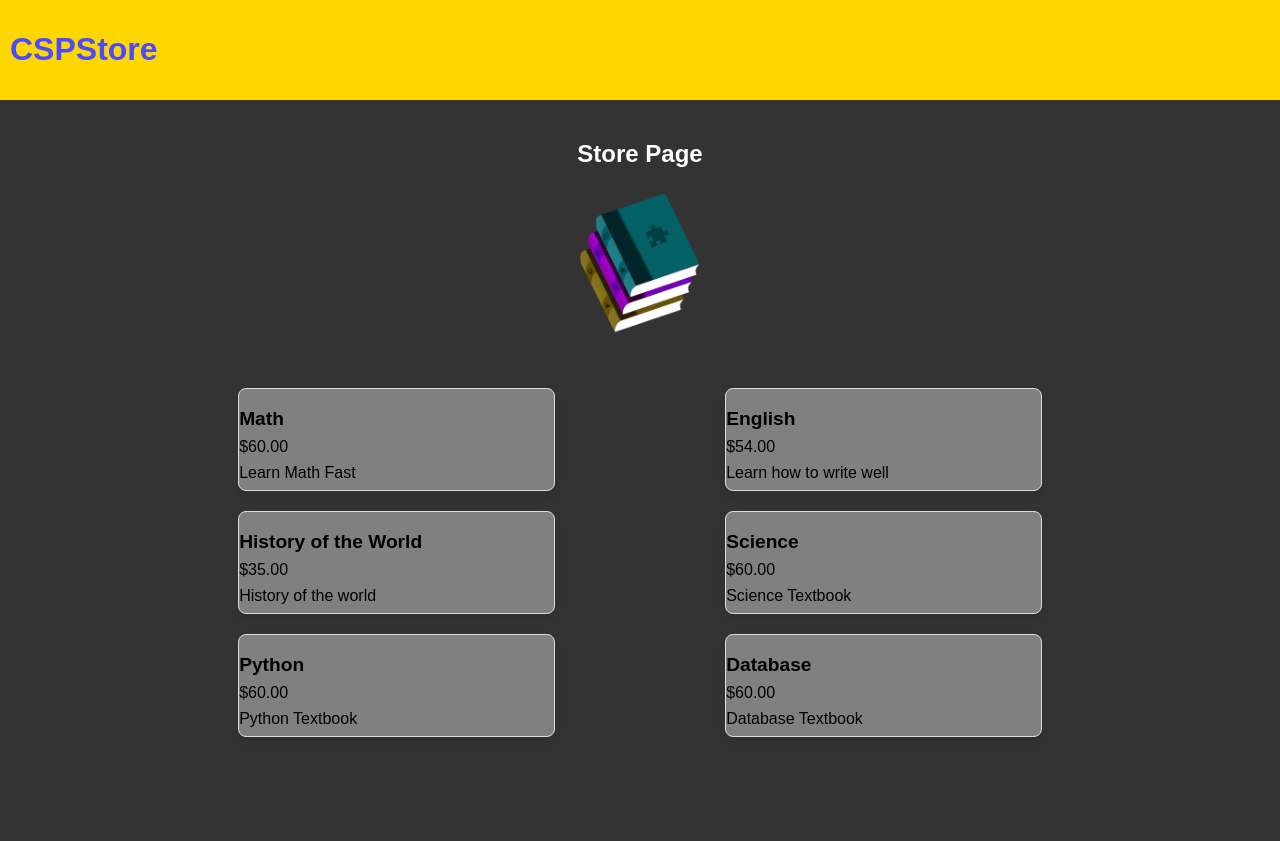
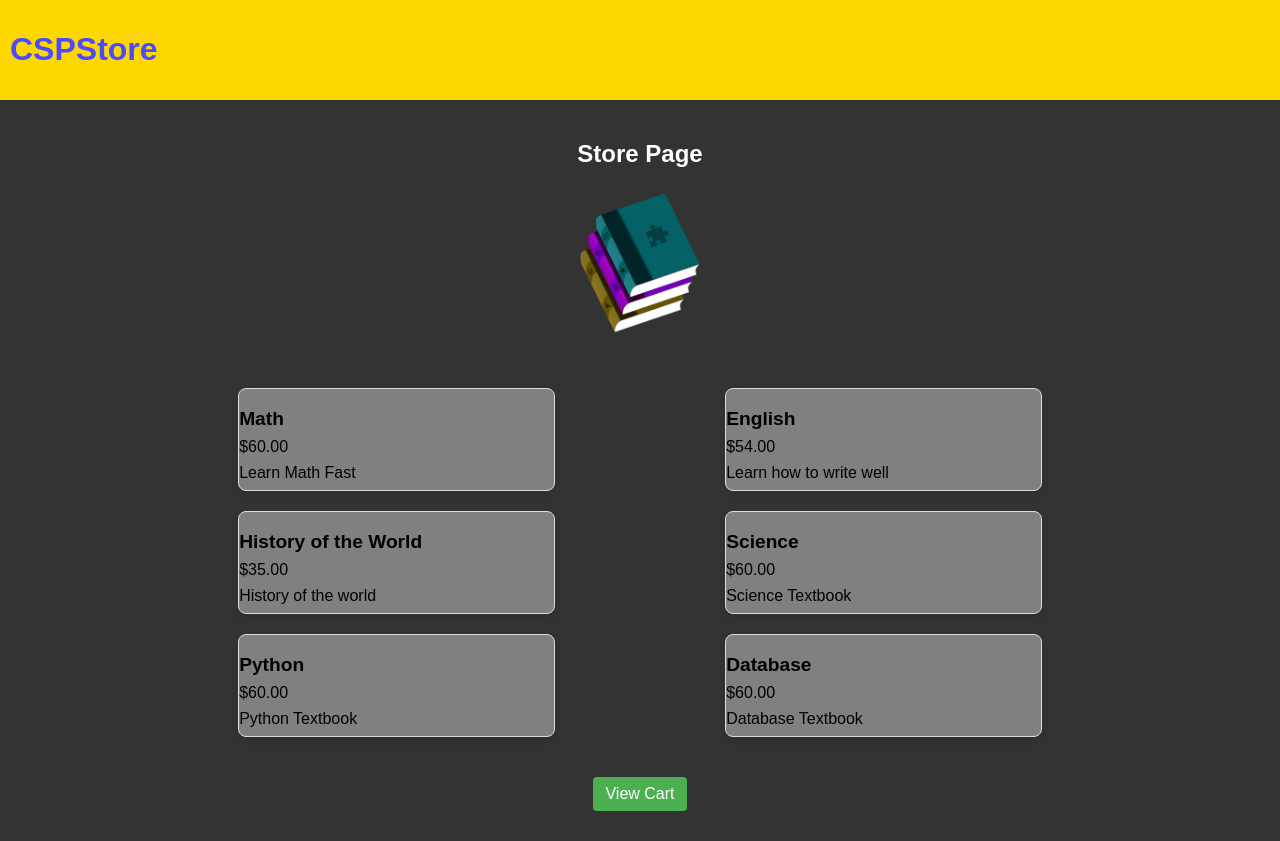
Before and after one commit to prankeb/cspStore, a React (Create React App) app: page /cart in a window 1280 px wide. Both pictures are taken after typing "Sample", "Sample123" into the empty fields and a click on the button "Login". Before the commit the page ends 800 px from the top, so only its background shows below. Built offline with nearby package versions, Linux system fonts and the light colour scheme.

Commit message:
adds cart to website

```diff
--- a/package.json
+++ b/package.json
@@ -9,6 +9,7 @@
     "react": "^18.2.0",
     "react-dom": "^18.2.0",
     "react-scripts": "5.0.1",
+    "styled-components": "^6.1.8",
     "url": "^0.11.3",
     "web-vitals": "^2.1.4"
   },
--- a/src/App.css
+++ b/src/App.css
@@ -159,3 +159,20 @@ button {
   margin-bottom: 8px;
   width: 100%;
 }
+
+#cartButton {
+  background-color: #4CAF50;
+  color: white;
+  padding: 8px 12px; /* Adjust padding to make it more compact */
+  border: none;
+  border-radius: 4px;
+  cursor: pointer;
+  font-size: 16px;
+  display: block;
+  margin: 10px auto;
+  box-sizing: border-box; /* Add this line */
+}
+
+#cartButton:hover {
+  background-color: #45a049;
+}
--- a/src/App.js
+++ b/src/App.js
@@ -2,7 +2,7 @@ import React, { useState } from 'react';
 import './App.css';
 import Header from './Header';
 import LoginPage from './LoginPage';
-import StorePage from './StorePage';
+import Products from './StorePage';
 
 
 //the main Component displays the header and then the main page
@@ -31,7 +31,7 @@ function MainPage(){
     return (
         <div>
             {isLoggedIn ? (
-                <StorePage />
+                <Products />
             ) : (
                 <LoginPage onLoginSubmit={handleLoginSubmit} />
             )}
--- /dev/null
+++ b/src/Cart.js
@@ -0,0 +1,99 @@
+
+import { Component } from 'react';
+import styled from 'styled-components';
+
+//Styles from a react libary to style components
+const CartItemContainer = styled.ul`
+  list-style: none;
+  padding: 0;
+`;
+
+const CartItem = styled.li`
+  border: 1px solid #ccc;
+  padding: 10px;
+  margin-bottom: 10px;
+  background-color: grey;
+  color: black;
+`;
+
+const Button = styled.button`
+    display: block;
+    margin: 0 auto;
+    ;`
+
+
+//Cart component, its passed the cart list, onClone and onRemoveItem as props
+export default function Cart({ cart, onClose, onRemoveItem}) {
+    //Displays title, checks if cart is empty, if not displays the items
+    return (
+      <div className='Cart'>
+        <CartTitle />
+        {cart.length === 0 ? (
+          <p>Your cart is empty.</p>
+        ) : (
+        <Items items={cart} onRemoveItem={onRemoveItem} />
+        )}
+        <CloseButton onClose={onClose} />
+      </div>
+    );
+  }
+
+
+  //Title of the cart page
+  function CartTitle(){
+    return(
+        <h2>Your Cart</h2>
+    )
+  }
+//Button for closing the cart, when clicked the store page is shown
+  function CloseButton( {onClose}) {
+    return(
+        <Button>
+            <button  onClick={onClose}>Close Cart</button>
+        </Button>
+    )
+  }
+
+  //Component for showing the item list in the cart
+  class Items extends Component {
+
+
+     componentWillMount() {
+        this.setState({ activities: this.props.items || [] });
+     }
+
+     componentDidUpdate(nextProps) {
+        if (this.props.items !== nextProps.items) {
+            this.setState({ activities: nextProps.items || [] });
+     }
+    }
+
+     componentWillUnmount() {
+        console.log("items Unmounted");
+     }
+
+
+     handleRemoveItem = (itemId) => {
+        this.props.onRemoveItem(itemId);
+      }
+
+      render() {
+        const { items } = this.props;
+
+        //Displays the list with a remove item button
+        return (
+            <CartItemContainer>
+                <ul>
+                {items.map((item) => (
+                    <CartItem key={item.id}>
+                        <h3>{item.name}</h3>
+                        <p>Price: ${item.price}</p>
+                        <p>Description: {item.description}</p>
+                        <button onClick={() => this.handleRemoveItem(item.id)}>Remove</button>
+                    </CartItem>
+                    ))}
+                </ul>
+            </CartItemContainer>
+      );
+    }
+  }
--- a/src/StorePage.js
+++ b/src/StorePage.js
@@ -1,11 +1,15 @@
 import './App.css';
 import React, { useState, useEffect } from 'react';
+import Cart from './Cart';
 
-//Main function is store page
-export default function StorePage(){
+//Main function is for displaying products
+export default function Products(){
     const [books, setBooks] = useState([]);
     //Selected book starts out null
     const [selectedBook, setSelectedBook] = useState(null);
+    //Variables for the cart as a list and the usestate for showing the cart page
+    const [cart, setCart] = useState([]);
+    const [showCart, setShowCart] = useState(false);
 
     //Fetches the json file with book data
     //uses the data to use as book info
@@ -22,6 +26,40 @@ export default function StorePage(){
         setSelectedBook(book);
     };
 
+    //adds book to cart and includes books that were already in the cart
+    const handleAddToCart = book => {
+        setCart(prevCart => [...prevCart, book]);
+      };
+
+    //When the cart is clicked it will display the cart page
+    const handleCartClick = () => {
+        setShowCart(!showCart);
+      };
+
+      //removes item from the cart
+      const handleRemoveItem = (itemId) => {
+        setCart((prevCart) => prevCart.filter((item) => item.id !== itemId));
+      };
+
+    //displays cart if it was clicked otherwise displays the store page
+    return(
+        <div>
+            {showCart ? (
+                <Cart cart={cart} onClose={() => setShowCart(false)} onRemoveItem={handleRemoveItem} />
+            ) : (
+                <StorePage
+                    books={books}
+                    selectedBook={selectedBook}
+                    onBookClick={handleBookClick}
+                    onAddToCart={handleAddToCart}
+                    onCartClick={handleCartClick}
+                />
+            )}
+        </div>
+    );
+            }
+
+    function StorePage({ books, selectedBook, onBookClick, onAddToCart, onCartClick, showCart, cart }){
     //Displays the title and image component
     //Also displays booklist component
     //Displays the selected book if one is selected
@@ -31,7 +69,7 @@ export default function StorePage(){
             <StoreImage />
             <div className='StoreContent'>
             <div className='BookList'>
-                <BookList books={books} onBookClick={handleBookClick} selectedBook={selectedBook} setSelectedBook={setSelectedBook} />
+                <BookList books={books} onBookClick={onBookClick} selectedBook={selectedBook} setSelectedBook={onBookClick} />
             </div>
             {selectedBook && (
                 <div className='selectedbook'>
@@ -40,12 +78,12 @@ export default function StorePage(){
                     <p>Title: {selectedBook.name}</p>
                     <p>Price: ${selectedBook.price}</p>
                     <p>Description: {selectedBook.description}</p>
-                    <button>Buy Now!</button>
+                    <button onClick={() => onAddToCart(selectedBook)}>Add to Cart!</button>
                 </div>
-
-
             )}
+            {showCart && <Cart cart={cart} />}
             </div>
+            <button onClick={onCartClick} id='cartButton'>View Cart</button>
         </div>
 
     )
@@ -86,7 +124,7 @@ function BookList({ books, onBookClick, selectedBook, setSelectedBook }) {
 
 //Component for each indivdual book in the book list
 //listens for click on book and then passes the selected book back up to the parent StorePage component
-function BookItem({ book, onBookClick, selectedBook, setSelectedBook }){
+function BookItem({ book, onBookClick, selectedBook, setSelectedBook, }){
     const handleClick = () => {
         onBookClick(book);
         setSelectedBook(book);
```
Also changed, not shown: 1 other file (tests, documents, lock files or other folders).
